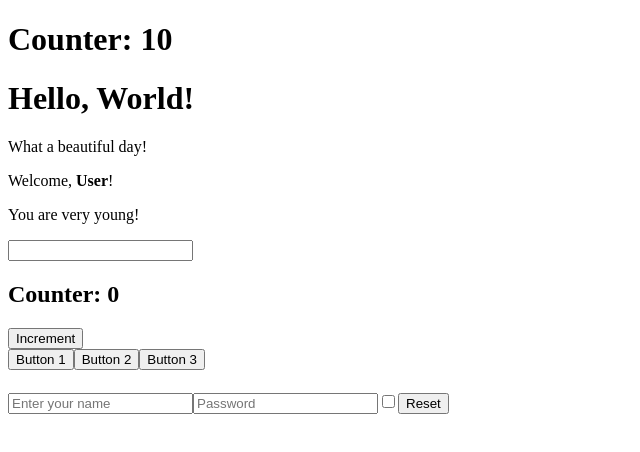
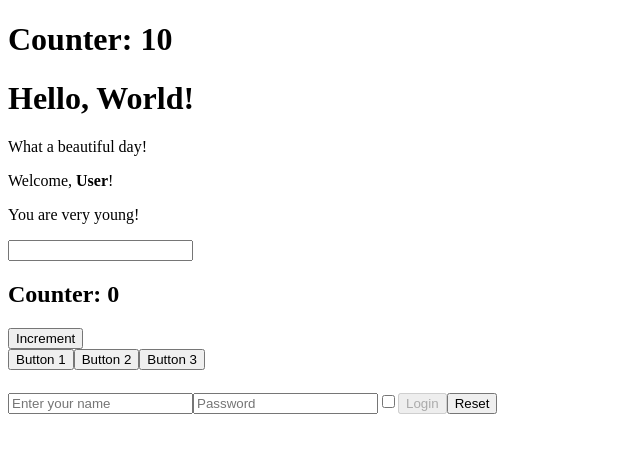
Before and after one commit to EnzoSt/react-exercises, a React (Create React App) app: page / in a window 1280 px wide. Shown: the top 452 px of the page, without its empty margins (0-640 px from the left). Built offline with nearby package versions, Linux system fonts and the light colour scheme.

Commit message:
forms-04

```diff
--- a/src/Login.js
+++ b/src/Login.js
@@ -26,6 +26,11 @@ export class Login extends React.Component {
       })
   }
 
+  onLogin = (event) => {
+    event.preventDefault();
+    console.log(this.state);
+  };
+
   render() {
     return (
       <div>
@@ -48,6 +53,7 @@ export class Login extends React.Component {
           type="checkbox"
           onChange={this.handlerInputChange}
         ></input>
+        <button type="submit" disabled={!this.state.username || !this.state.password} onClick={this.onLogin}>Login</button>
         <button onClick={this.handleResetState}>Reset</button>
       </div>
     );
```
